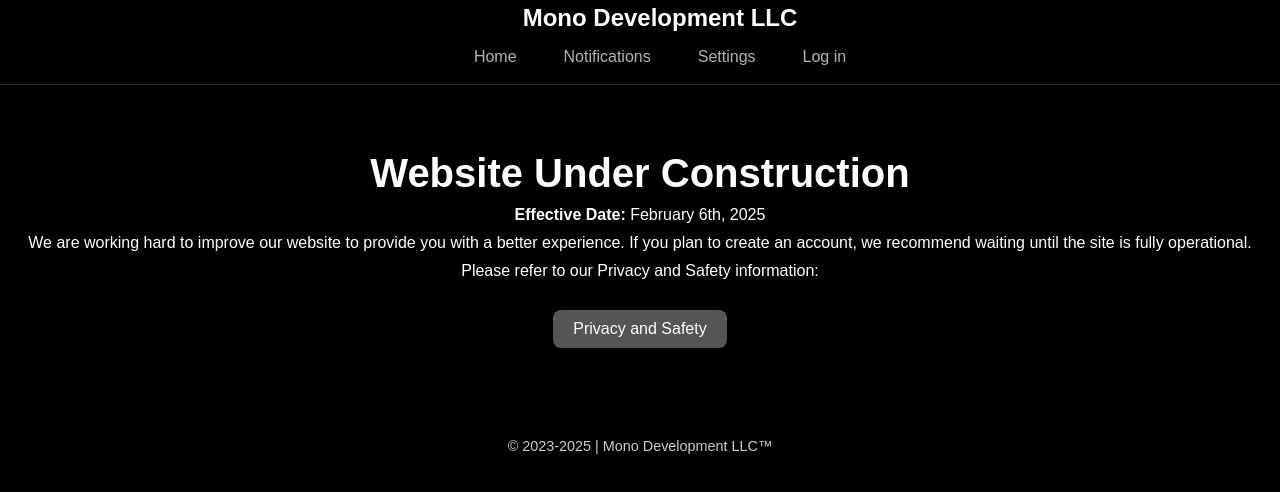
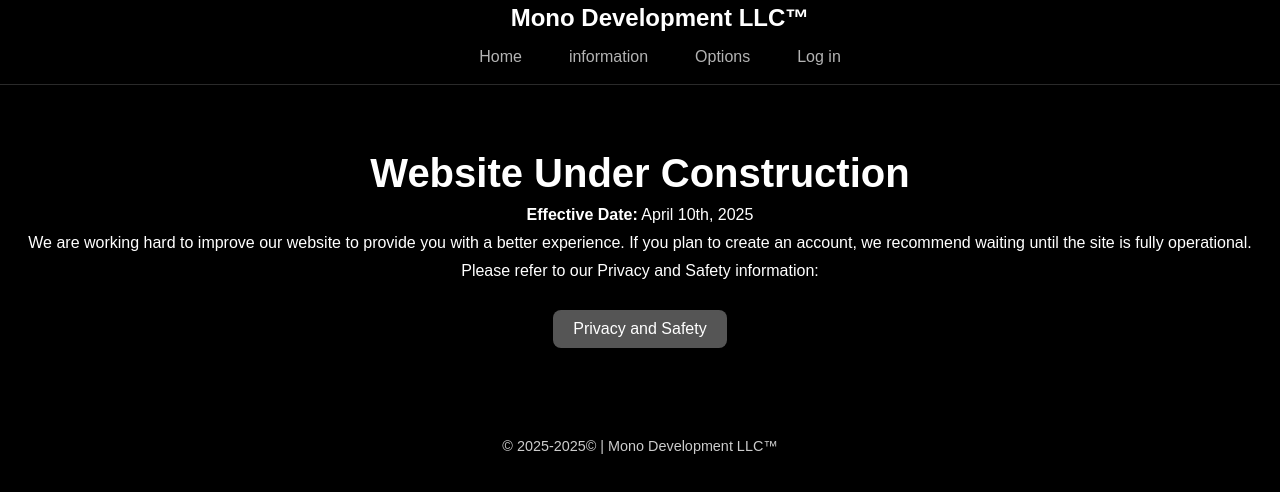
Before and after one commit to M0noDev/Mono-Development, a plain HTML site: page index.html in a window 1280 px wide. Shown: the part 76-568 px from the top of the page. Drawn offline with Linux system fonts and the light colour scheme.

Commit message:
Update index.html

```diff
--- a/index.html
+++ b/index.html
@@ -3,7 +3,7 @@
 <head>
   <meta charset="UTF-8">
   <meta name="viewport" content="width=device-width, initial-scale=1.0">
-  <title>Website Under Construction - Mono Development LLC</title>
+  <title>Website Under Construction - Mono Development LLC™</title>
   <link rel="icon" href="https://raw.githubusercontent.com/M0noDev/Mono-Development/refs/heads/main/Mono%20Logo.png" type="image/png">
   <style>
     /* Dark Theme Variables */
@@ -236,13 +236,13 @@
   <header>
     <div class="logo-container">
       <img src="https://raw.githubusercontent.com/M0noDev/Mono-Development/refs/heads/main/Mono%20Logo.png" alt="Logo" class="logo">
-      <span class="logo-text">Mono Development LLC</span>
+      <span class="logo-text">Mono Development LLC™</span>
     </div>
     <nav>
       <ul>
         <li><a href="#">Home</a></li>
-        <li><a href="#">Notifications</a></li>
-        <li><a href="#">Settings</a></li>
+        <li><a href="#">information</a></li>
+        <li><a href="#">Options</a></li>
         <!-- Clicking "Log in" opens the login modal -->
         <li><a href="#" id="loginLink">Log in</a></li>
       </ul>
@@ -252,7 +252,7 @@
   <!-- MAIN CONTENT AREA -->
   <div class="container">
     <h1>Website Under Construction</h1>
-    <p><strong>Effective Date:</strong> February 6th, 2025</p>
+    <p><strong>Effective Date:</strong> April 10th, 2025</p>
     <p>
       We are working hard to improve our website to provide you with a better experience.
       If you plan to create an account, we recommend waiting until the site is fully operational.
@@ -262,7 +262,7 @@
   </div>
 
   <footer>
-    &copy; 2023-2025 | Mono Development LLC™
+    &copy; 2025-2025© | Mono Development LLC™
   </footer>
 
   <!-- LOGIN MODAL: Overlay + Card -->
```
